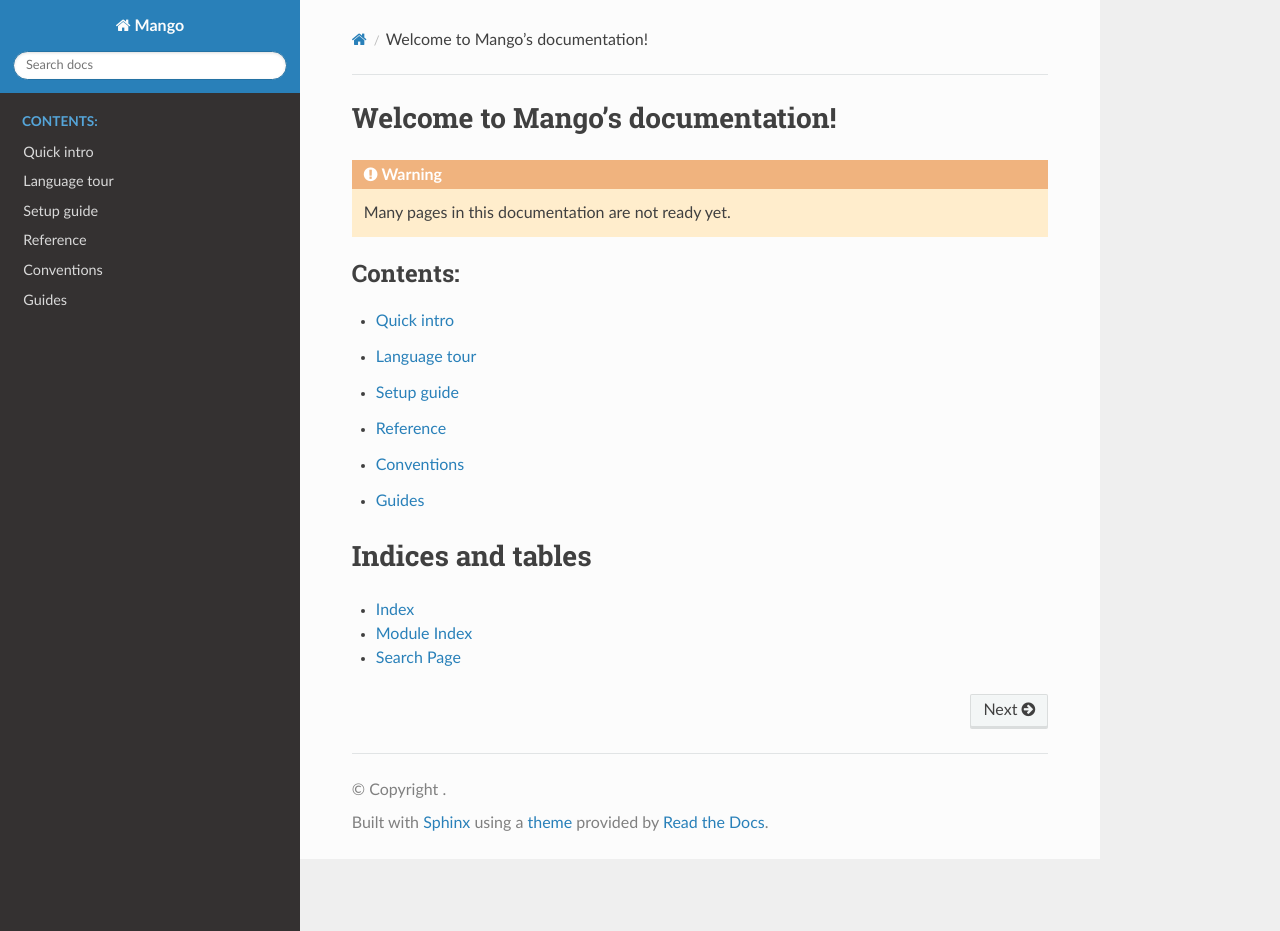
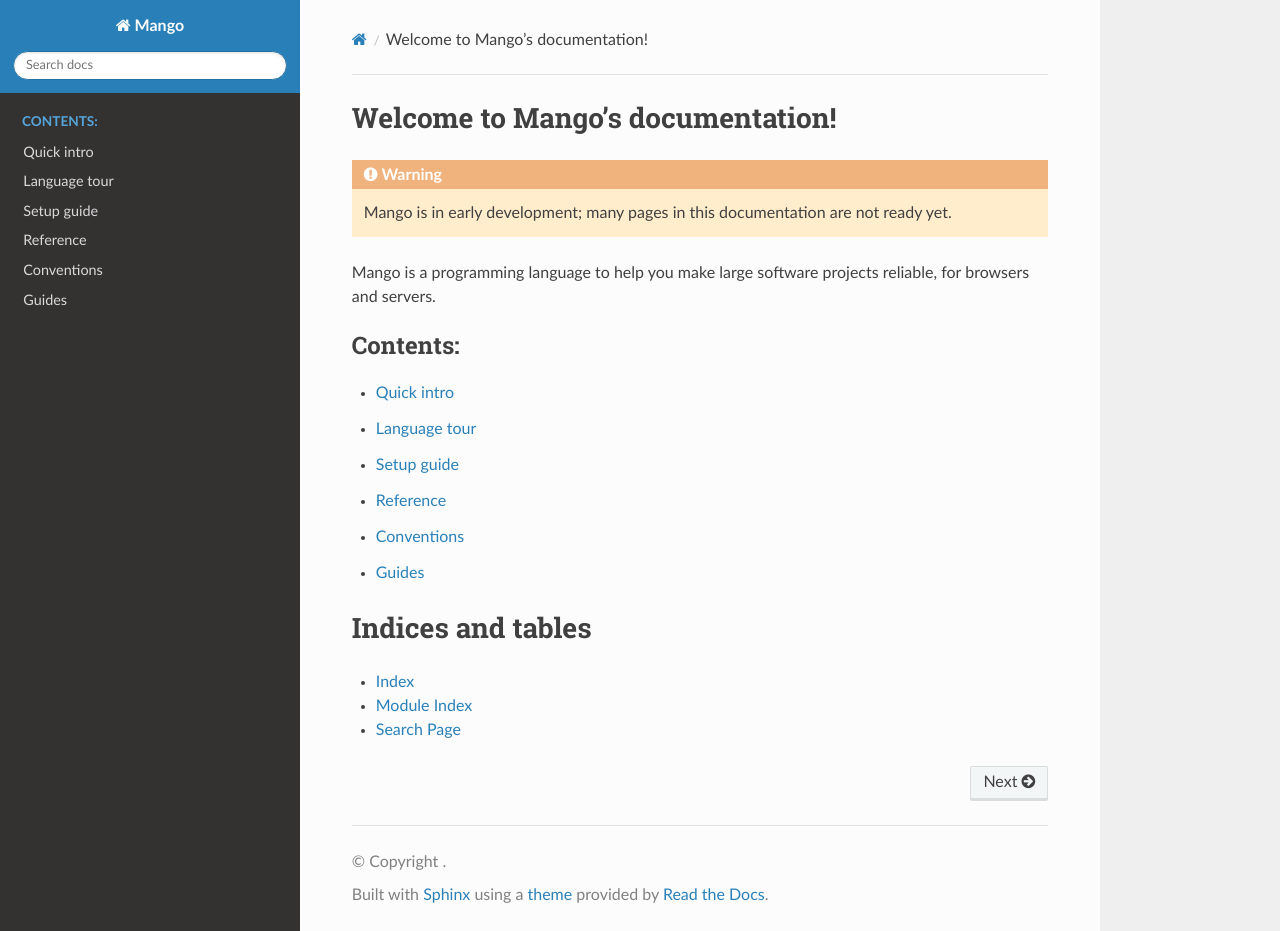
Before and after one commit to mangolang/documentation, a Sphinx documentation site: the page built from source/index.rst, in a window 1280 px wide and 931 px high. Built offline with Sphinx 7.4.7 and the Read the Docs theme 2.0.0, drawn with Linux system fonts in a browser that asks for light colours.

Commit message:
Fix the logo and add motto

```diff
--- a/source/index.rst
+++ b/source/index.rst
@@ -7,7 +7,9 @@ Welcome to Mango's documentation!
 =================================
 
 .. warning::
-   Many pages in this documentation are not ready yet.
+    Mango is in early development; many pages in this documentation are not ready yet.
+
+Mango is a programming language to help you make large software projects reliable, for browsers and servers.
 
 .. toctree::
    :maxdepth: 2
```
Also changed, not shown: 1 other file.
